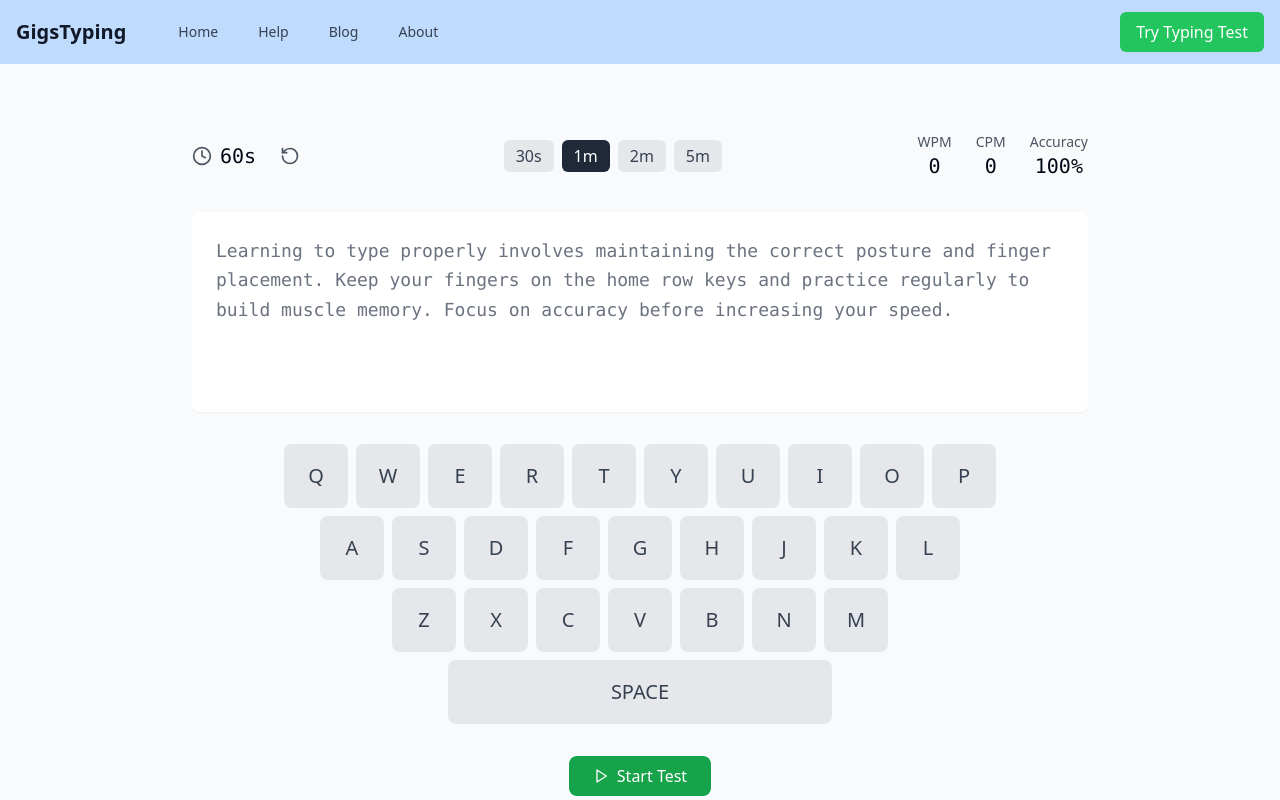
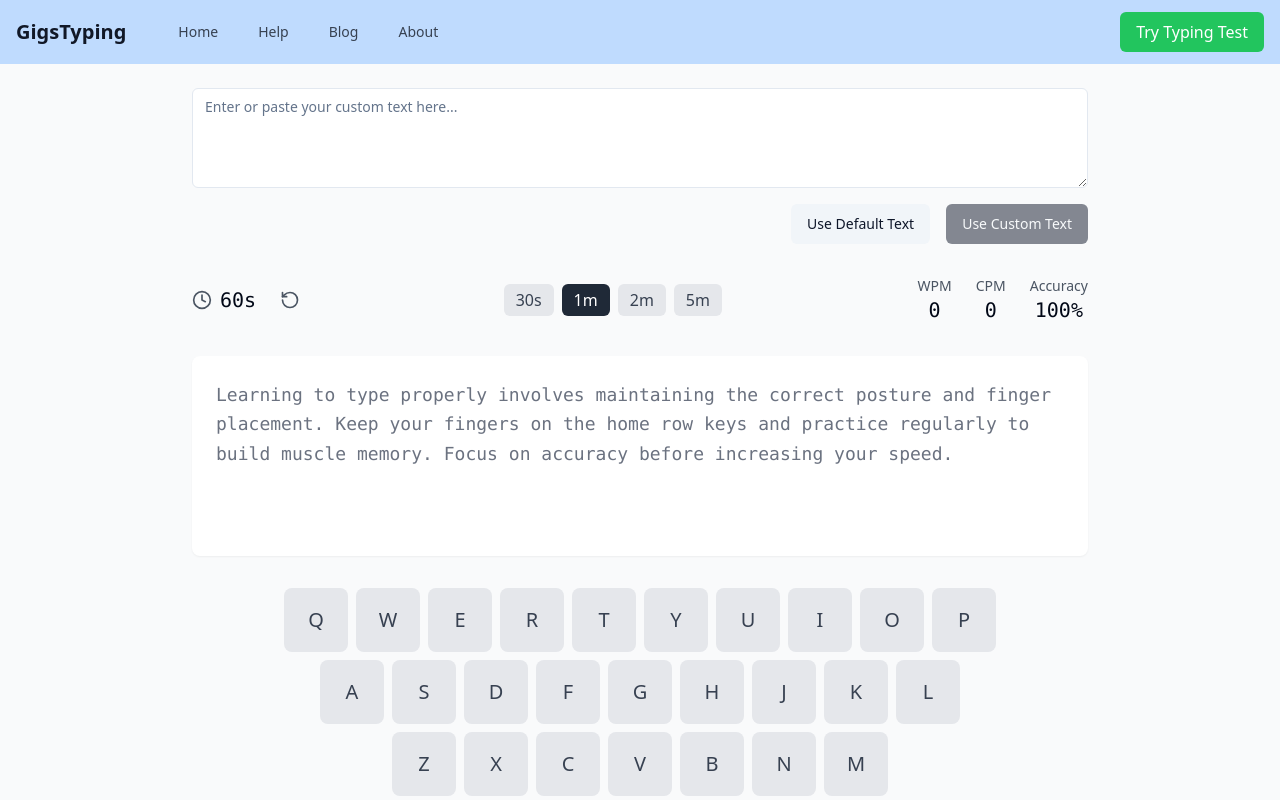
Before and after one commit to gkwickramaarachchi/typing-speed-test, a React (Vite) app: page /typing-test in a window 1280 px wide. Shown: the top 800 px of the page. Built offline with nearby package versions, Linux system fonts and the light colour scheme.

Commit message:
Add custom text input feature
Adds functionality to allow users to input custom text for typing practice and suggests timer options.

```diff
--- a/src/components/TypingTest.tsx
+++ b/src/components/TypingTest.tsx
@@ -1,10 +1,12 @@
-
 import React, { useState, useEffect, useCallback, useRef } from "react";
 import { Clock, RotateCcw, Play, Square } from "lucide-react";
 import VirtualKeyboard from "./typing/VirtualKeyboard";
 import ResultsDialog from "./typing/ResultsDialog";
 import { TEXT_SAMPLES, TIMER_OPTIONS } from "@/constants/typingTest";
-import { calculateStats } from "@/utils/typingTestUtils";
+import { calculateStats, calculateSuggestedTime } from "@/utils/typingTestUtils";
+import { Textarea } from "@/components/ui/textarea";
+import { Button } from "@/components/ui/button";
+import { toast } from "sonner";
 
 const TypingTest = () => {
   const [text, setText] = useState(TEXT_SAMPLES[60][0]);
@@ -17,6 +19,8 @@ const TypingTest = () => {
   const [accuracy, setAccuracy] = useState(100);
   const [isFinished, setIsFinished] = useState(false);
   const [activeKeys, setActiveKeys] = useState<Set<string>>(new Set());
+  const [customText, setCustomText] = useState("");
+  const [isCustomMode, setIsCustomMode] = useState(false);
   const textareaRef = useRef<HTMLTextAreaElement>(null);
 
   const updateStats = useCallback(() => {
@@ -33,9 +37,31 @@ const TypingTest = () => {
   }, [updateStats]);
 
   useEffect(() => {
+    if (!isCustomMode) {
       const randomIndex = Math.floor(Math.random() * TEXT_SAMPLES[selectedTime].length);
       setText(TEXT_SAMPLES[selectedTime][randomIndex]);
-  }, [selectedTime]);
+    }
+  }, [selectedTime, isCustomMode]);
+
+  const handleCustomTextSubmit = () => {
+    if (customText.trim().length < 10) {
+      toast.error("Custom text must be at least 10 characters long");
+      return;
+    }
+    setText(customText.trim());
+    setIsCustomMode(true);
+    const suggestedTime = calculateSuggestedTime(customText);
+    setSelectedTime(suggestedTime);
+    setTimeLeft(suggestedTime);
+    toast.success(`Timer set to ${suggestedTime} seconds based on text length`);
+  };
+
+  const handleUseDefaultText = () => {
+    setIsCustomMode(false);
+    setCustomText("");
+    const randomIndex = Math.floor(Math.random() * TEXT_SAMPLES[selectedTime].length);
+    setText(TEXT_SAMPLES[selectedTime][randomIndex]);
+  };
 
   const startTest = () => {
     if (!isActive && !isFinished) {
@@ -119,8 +145,10 @@ const TypingTest = () => {
     setWpm(0);
     setCpm(0);
     setAccuracy(100);
+    if (!isCustomMode) {
       const randomIndex = Math.floor(Math.random() * TEXT_SAMPLES[selectedTime].length);
       setText(TEXT_SAMPLES[selectedTime][randomIndex]);
+    }
   };
 
   const renderText = () => {
@@ -140,6 +168,33 @@ const TypingTest = () => {
   return (
     <div className="min-h-screen flex flex-col items-center justify-center p-6 bg-gray-50">
       <div className="w-full max-w-4xl space-y-8">
+        {!isActive && !isFinished && (
+          <div className="space-y-4">
+            <Textarea
+              placeholder="Enter or paste your custom text here..."
+              value={customText}
+              onChange={(e) => setCustomText(e.target.value)}
+              className="min-h-[100px] w-full"
+              disabled={isActive}
+            />
+            <div className="flex justify-end space-x-4">
+              <Button
+                variant="secondary"
+                onClick={handleUseDefaultText}
+                disabled={isActive}
+              >
+                Use Default Text
+              </Button>
+              <Button
+                onClick={handleCustomTextSubmit}
+                disabled={isActive || customText.trim().length < 10}
+              >
+                Use Custom Text
+              </Button>
+            </div>
+          </div>
+        )}
+
         <div className="flex items-center justify-between">
           <div className="flex items-center space-x-4">
             <div className="flex items-center space-x-2">
@@ -155,6 +210,7 @@ const TypingTest = () => {
             </button>
           </div>
 
+          {!isCustomMode && (
             <div className="flex items-center space-x-4">
               <div className="flex space-x-2">
                 {TIMER_OPTIONS.map((option) => (
@@ -174,6 +230,7 @@ const TypingTest = () => {
                 ))}
               </div>
             </div>
+          )}
 
           <div className="flex space-x-6">
             <div className="text-center">
--- a/src/utils/typingTestUtils.ts
+++ b/src/utils/typingTestUtils.ts
@@ -24,3 +24,13 @@ export const calculateStats = (input: string, text: string, timeLeft: number, se
     accuracy: Math.round(currentAccuracy)
   };
 };
+
+export const calculateSuggestedTime = (text: string) => {
+  // Average reading speed is about 200-250 words per minute
+  // We'll use 200 WPM as a baseline for typing tests
+  const words = text.trim().split(/\s+/).length;
+  const suggestedMinutes = words / 200;
+  const suggestedSeconds = Math.max(30, Math.min(300, Math.ceil(suggestedMinutes * 60)));
+  // Return between 30 seconds and 5 minutes
+  return suggestedSeconds;
+};
```
Lines whose indentation alone changed are shown as unchanged.
